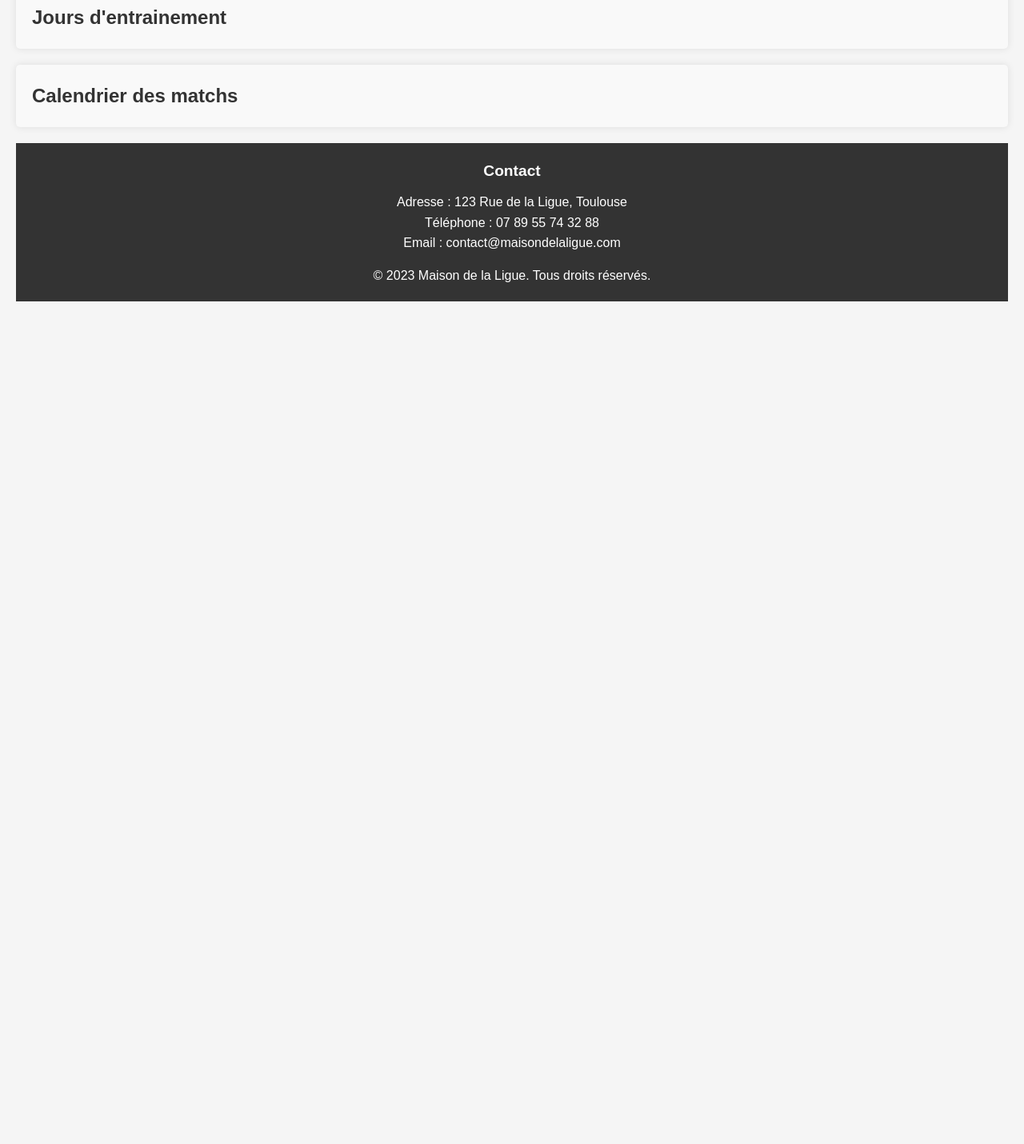
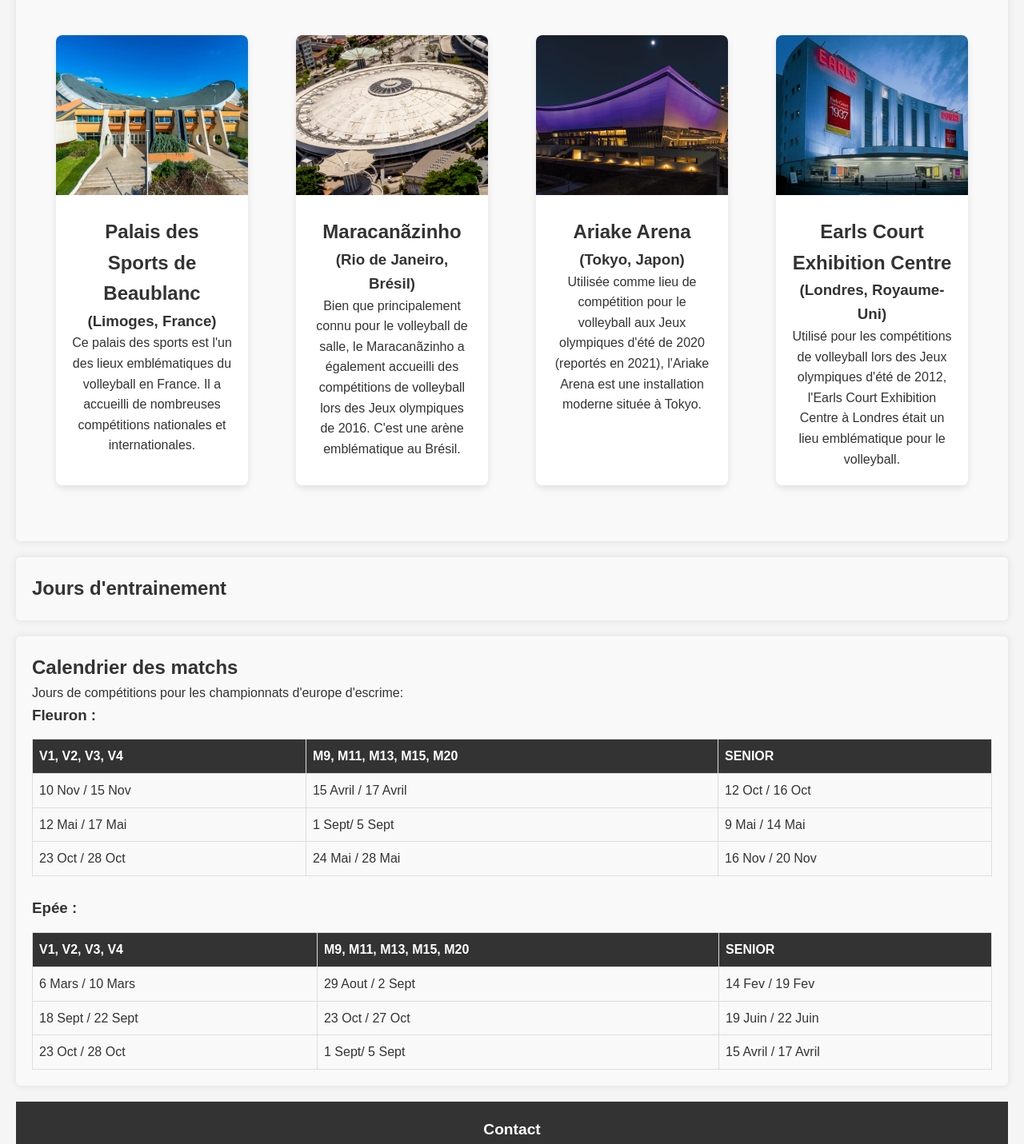
Before and after one commit to SylvainFaccin/23.24-M2L, a plain HTML site: page escrime.html in a window 1280 px wide. Shown: the part 2717-4148 px from the top of the page at 80% size. Before the commit the page ends 3114 px from the top, so only its background shows below. Drawn offline with Linux system fonts and the light colour scheme.

Commit message:
tableau pierre

```diff
--- a/escrime.html
+++ b/escrime.html
@@ -68,7 +68,7 @@
                     <p> L'escrime est un sport de combat dans lequel deux athlètes se confronte. Ces athlètes portes des combinaisons très résistantes,
                         incluant notamment une veste et une sous-cuirasse pour protéger le torse et les bras, un masque pour le visage et la tête,
                         un gant pour la main, un pantalon pour la partie inférieure du corps et des chaussures spécialement conçues pour l'escrime.
-                        En utilisant des armes blanches, chacun tentant de toucher l'autre sur les surfaces valables à l'aide de son arme ( le fleuret, l'épée ou le sabre).
+                        En utilisant des armes blanches, chacun tentant de toucher l'autre sur les surfaces valables à l'aide de son arme ( le fleuret/fleuron, l'épée ou le sabre).
                         Il peut s'en servir pour attaquer ou se défendre dans le but final de toucher son adversaire et donc, de marquer
                         des points. Il s'agit de cumuler suffisamment de points pour gagner le combat.
                         Pour les épreuves individuelles, le premier tireur qui marque 15 touches est déclaré vainqueur.
@@ -190,7 +190,7 @@
                         <td> 20 ans et plus</td>
                     </tr>
                 </table>
-
+                <br>
                 <p>Les compétitions d'escrime peuvent être organisées séparément pour chaque catégorie d'âge,
                 et les règles peuvent parfois varier en fonction de la catégorie. Les compétiteurs sont
                 généralement regroupés avec des adversaires de la même catégorie pour garantir une compétition équitable.
@@ -206,6 +206,53 @@
         <section id="lieuentrainements">
             <h2>Lieu d'entrainements</h2>
 
+            <div class="ensembledescartes-lieu">
+
+
+                <a href="https://www.google.fr/maps/place/Palais+des+Sports+de+Beaublanc/@45.8481075,1.2394442,2680m/data=!3m1!1e3!4m6!3m5!1s0x47fecb3138d3914b:0x1d6bb36f1341849d!8m2!3d45.8476275!4d1.243385!16zL20vMGNtZnJz?entry=ttu" target="_blank" class="lieu-card">
+                    <img class="lieu-image" src="Images/lieu-entrainement/volley/stade-beaublanc.webp" alt="stade-beaublanc">
+                    <div class="lieu-info">
+                        <h2>Palais des Sports de Beaublanc</h2>
+                        <h3>(Limoges, France)</h3>
+                        <p> Ce palais des sports est l'un des lieux emblématiques du volleyball en France.
+                            Il a accueilli de nombreuses compétitions nationales et internationales.
+                        </p>
+                    </div>
+                </a>
+
+
+                <div class="lieu-card">
+                    <img class="lieu-image" src="Images/lieu-entrainement/volley/Maracanazinho.jpg" alt="Maracanãzinho">
+                    <div class="lieu-info">
+                        <h2>Maracanãzinho</h2>
+                        <h3>(Rio de Janeiro, Brésil)</h3>
+                        <p> Bien que principalement connu pour le volleyball de salle, le Maracanãzinho a également accueilli
+                            des compétitions de volleyball lors des Jeux olympiques de 2016. C'est une arène emblématique au Brésil.
+                        </p>
+                    </div>
+                </div>
+
+                <div class="lieu-card">
+                    <img class="lieu-image" src="Images/lieu-entrainement/volley/Ariake Arena (Tokyo, Japon).jpg" alt="Ariake Arena">
+                    <div class="lieu-info">
+                        <h2>Ariake Arena</h2>
+                        <h3>(Tokyo, Japon)</h3>
+                        <p> Utilisée comme lieu de compétition pour le volleyball aux Jeux olympiques d'été de 2020 (reportés en 2021),
+                            l'Ariake Arena est une installation moderne située à Tokyo.
+                    </div>
+                </div>
+
+                <div class="lieu-card">
+                    <img class="lieu-image" src="Images/lieu-entrainement/volley/earls-court-centre.jpg" alt="Ariake Arena">
+                    <div class="lieu-info">
+                        <h2>Earls Court Exhibition Centre</h2>
+                        <h3>(Londres, Royaume-Uni)</h3>
+                        <p>  Utilisé pour les compétitions de volleyball lors des Jeux olympiques d'été de 2012, l'Earls Court Exhibition
+                             Centre à Londres était un lieu emblématique pour le volleyball.
+                    </div>
+                </div>
+
+            </div>
         </section>
 
         <!-- Texte d'accueil original -->
@@ -218,6 +265,55 @@
         <section id="calendrier">
             <h2>Calendrier des matchs</h2>
 
+            <p> Jours de compétitions pour les championnats d'europe d'escrime:</p>
+
+            <h3>Fleuron :</h3>
+            <table>
+                <tr>
+                  <th>V1, V2, V3, V4</th>
+                  <th>M9, M11, M13, M15, M20</th>
+                  <th>SENIOR</th>
+                </tr>
+                <tr>
+                  <td>10 Nov / 15 Nov</td>
+                  <td>15 Avril / 17 Avril</td>
+                  <td>12 Oct / 16 Oct</td>
+                </tr>
+                <tr>
+                  <td>12 Mai / 17 Mai</td>
+                  <td>1 Sept/ 5 Sept</td>
+                  <td>9 Mai / 14 Mai</td>
+                </tr>
+                <tr>
+                  <td>23 Oct / 28 Oct</td>
+                  <td>24 Mai / 28 Mai</td>
+                  <td>16 Nov / 20 Nov</td>
+                </tr>
+              </table>
+            <br>
+              <h3>Epée :</h3>
+            <table>
+                <tr>
+                  <th>V1, V2, V3, V4</th>
+                  <th>M9, M11, M13, M15, M20</th>
+                  <th>SENIOR</th>
+                </tr>
+                <tr>
+                  <td>6 Mars / 10 Mars</td>
+                  <td>29 Aout / 2 Sept</td>
+                  <td>14 Fev / 19 Fev</td>
+                </tr>
+                <tr>
+                  <td>18 Sept / 22 Sept</td>
+                  <td>23 Oct / 27 Oct</td>
+                  <td>19 Juin / 22 Juin</td>
+                </tr>
+                <tr>
+                  <td>23 Oct / 28 Oct</td>
+                  <td>1 Sept/ 5 Sept</td>
+                  <td>15 Avril / 17 Avril</td>
+                </tr>
+              </table>
         </section>
 
     <!-- ... (footer) ... -->
```
